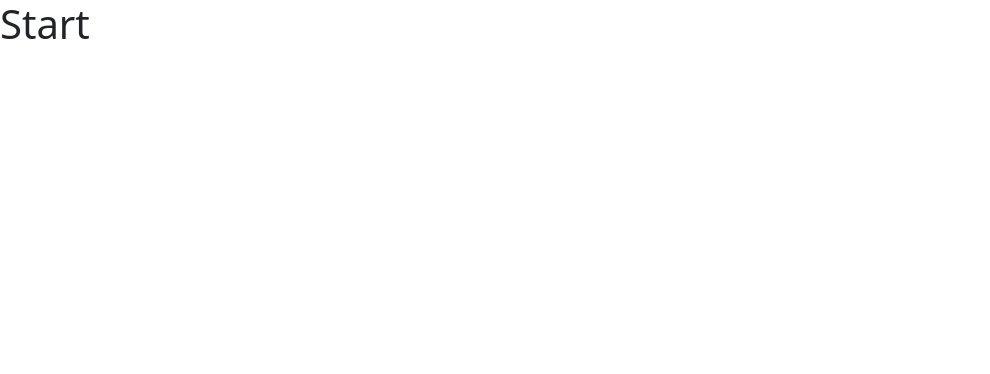
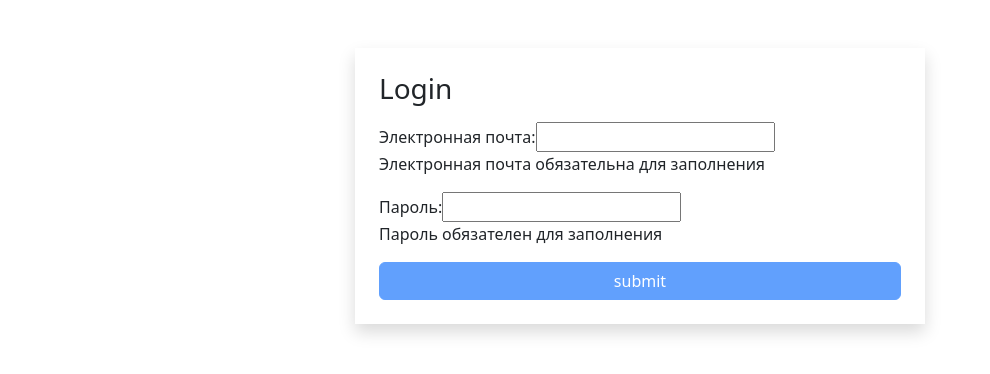
Before and after one commit to djbobah/testing, a React (Create React App) app: page / in a window 1280 px wide. Shown: the top 374 px of the page, without its empty margins (0-990 px from the left). Built offline with nearby package versions, Linux system fonts and the light colour scheme.

Commit message:
forms 13, add validate login and password, start add styles

```diff
--- a/src/App.js
+++ b/src/App.js
@@ -1,7 +1,9 @@
+import Login from "./components/login";
+
 function App() {
   return (
     <div>
-      <h1>Start</h1>
+      <Login />
     </div>
   );
 }
--- /dev/null
+++ b/src/components/login.jsx
@@ -0,0 +1,86 @@
+import React, { useEffect, useState } from "react";
+import TextField from "./textField";
+import { validator } from "../utils/validator";
+const Login = () => {
+  const [data, setData] = useState({ email: "", password: "" });
+  const [errors, setErrors] = useState({});
+
+  const handleChange = ({ target }) => {
+    setData((prevState) => ({ ...prevState, [target.name]: target.value }));
+  };
+
+  const validatorConfig = {
+    email: {
+      isRequired: { message: "Электронная почта обязательна для заполнения" },
+      isEmail: { message: "Электронная почта введена некорректно" },
+    },
+    password: {
+      isRequired: { message: "Пароль обязателен для заполнения" },
+      isCapitalSymbol: {
+        message: "Пароль должен содержать хотя бы одну заглавную букву",
+      },
+      isContainDigit: {
+        message: "Пароль должен содержать хотя бы одну цифру",
+      },
+      min: {
+        message: "Пароль должен состоять минимум из 8 символов",
+        value: 8,
+      },
+    },
+  };
+
+  useEffect(() => {
+    validate();
+  }, [data]);
+
+  const validate = () => {
+    const errors = validator(data, validatorConfig);
+
+    setErrors(errors);
+    return Object.keys(errors).length === 0;
+  };
+
+  const isValid = Object.keys(errors).length === 0;
+
+  const handleSubmit = (e) => {
+    e.preventDefault();
+    const isValid = validate();
+    if (!isValid) return;
+    console.log(data);
+  };
+  return (
+    <div className="container mt-5">
+      <div className="row">
+        <div className="col-md-6 offset-md-3 shadow p-4">
+          <h3 className="mb-3">Login</h3>
+          <form onSubmit={handleSubmit}>
+            <TextField
+              label="Электронная почта:"
+              name="email"
+              value={data.email}
+              onChange={handleChange}
+              error={errors.email}
+            />{" "}
+            <TextField
+              label="Пароль:"
+              type="password"
+              name="password"
+              value={data.password}
+              onChange={handleChange}
+              error={errors.password}
+            />
+            <button
+              type="submit"
+              disabled={!isValid}
+              className="btn btn-primary w-100 mx-auto"
+            >
+              submit
+            </button>
+          </form>
+        </div>
+      </div>
+    </div>
+  );
+};
+
+export default Login;
--- /dev/null
+++ b/src/components/textField.jsx
@@ -0,0 +1,20 @@
+import React from "react";
+
+const TextField = ({ label, type, name, value, onChange, error }) => {
+  return (
+    <div>
+      <label htmlFor={name}>{label}</label>
+      <input
+        type={type}
+        id={name}
+        name={name}
+        value={value}
+        onChange={onChange}
+      />
+      {error && <p>{error}</p>}
+    </div>
+  );
+};
+TextField.defaultProps = { type: "text" };
+
+export default TextField;
--- /dev/null
+++ b/src/utils/validator.js
@@ -0,0 +1,42 @@
+export function validator(data, config) {
+  const errors = {};
+  function validate(validateMethod, data, config) {
+    let statusValidate;
+    switch (validateMethod) {
+      case "isRequired":
+        statusValidate = data.trim() === "";
+        break;
+      case "isEmail":
+        const emailRegExp = /^\S+@\S+\.\S+$/g;
+        statusValidate = !emailRegExp.test(data);
+        break;
+      case "isCapitalSymbol":
+        const capitalRegExp = /[A-Z]+/;
+        statusValidate = !capitalRegExp.test(data);
+        break;
+      case "isContainDigit":
+        const digitRegExp = /\d+/g;
+        statusValidate = !digitRegExp.test(data);
+        break;
+      case "min":
+        statusValidate = data.length < config.value;
+        break;
+      default:
+        break;
+    }
+    if (statusValidate) return config.message;
+  }
+  for (const fieldName in data) {
+    for (const validateMethod in config[fieldName]) {
+      const error = validate(
+        validateMethod,
+        data[fieldName],
+        config[fieldName][validateMethod]
+      );
+      if (error && !errors[fieldName]) {
+        errors[fieldName] = error;
+      }
+    }
+  }
+  return errors;
+}
```
